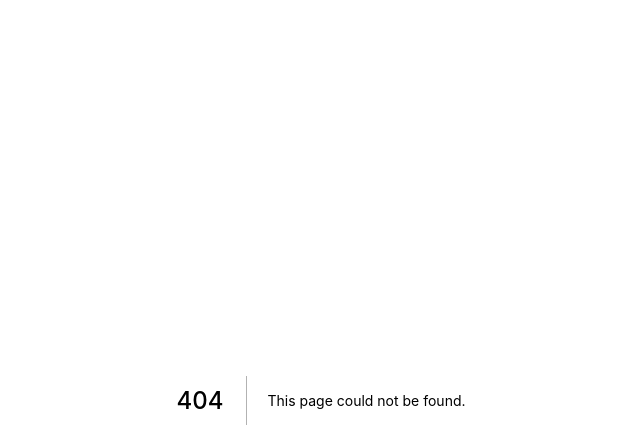
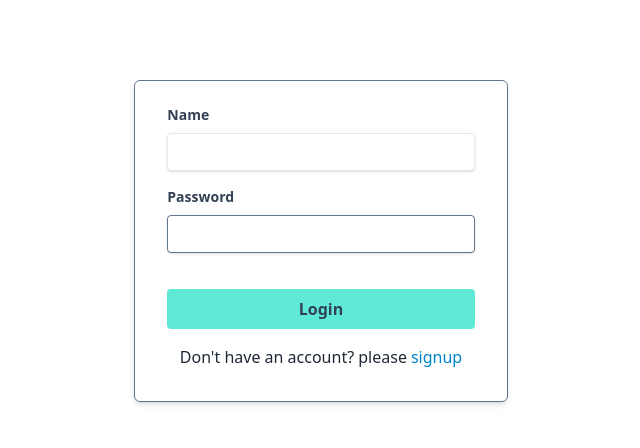
Before and after one commit to samiulalimsaad/fake-movie, a Next.js app: page /login in a window 1280 px wide. Before the commit this address had no page. Shown: the top 448 px of the page, without its empty margins (319-959 px from the left). Built offline with nearby package versions, Linux system fonts and the light colour scheme.

Commit message:
login page added

```diff
--- /dev/null
+++ b/pages/login/index.tsx
@@ -0,0 +1,103 @@
+import { ErrorMessage, Field, Form, Formik } from "formik";
+import Link from "next/link";
+import { useRouter } from "next/router";
+import useTitle from "../../components/utils/useTitle";
+import { LoginValidationSchema } from "../../components/utils/validator";
+
+interface loginInterface {
+    name: string;
+    password: string;
+}
+
+const initialValue = {
+    name: "",
+    password: "",
+};
+
+const Login = () => {
+    useTitle("Login");
+
+    const router = useRouter();
+
+    const createUser = (values: loginInterface) => {
+        const userInfo = JSON.parse(localStorage.getItem("userInfo") || "");
+        if (
+            userInfo.name === values.name &&
+            userInfo.password === values.password
+        ) {
+            router.push("/");
+        } else {
+            alert("Invalid Credentials");
+        }
+    };
+
+    return (
+        <section className="flex items-center justify-center p-4 sm:container sm:p-20">
+            <Formik
+                onSubmit={createUser}
+                validationSchema={LoginValidationSchema}
+                initialValues={initialValue}
+            >
+                {({ isSubmitting }) => (
+                    <Form className="sm:w-1/3">
+                        <div className="p-4 px-8 pt-6 pb-8 mb-4 bg-white border rounded-md shadow-md border-slate-500">
+                            <div className="mb-4 form-control">
+                                <label
+                                    className="block mb-2 text-sm font-bold text-slate-700"
+                                    htmlFor="name"
+                                >
+                                    Name
+                                </label>
+                                <Field
+                                    className="w-full px-3 py-2 leading-tight border rounded shadow appearance-none text-slate-700 focus:outline-none focus:shadow-outline"
+                                    id="name"
+                                    type="text"
+                                    name="name"
+                                    required
+                                />
+                                <ErrorMessage
+                                    className="text-error"
+                                    name="name"
+                                    component="div"
+                                />
+                            </div>
+                            <div className="mb-6 form-control">
+                                <label
+                                    className="block mb-2 text-sm font-bold text-slate-700"
+                                    htmlFor="password"
+                                >
+                                    Password
+                                </label>
+                                <Field
+                                    className="w-full px-3 py-2 mb-3 leading-tight border rounded shadow appearance-none border-slate-500 text-slate-700 focus:outline-none focus:shadow-outline "
+                                    id="password"
+                                    type="password"
+                                    name="password"
+                                    required
+                                />
+                                <ErrorMessage
+                                    className="text-error"
+                                    name="password"
+                                    component="div"
+                                />
+                            </div>
+                            <div className="space-y-4 form-control">
+                                <button className="w-full px-4 py-2 font-bold bg-teal-300 rounded hover:text-white text-slate-700 hover:bg-teal-700 focus:outline-none focus:shadow-outline disabled:bg-teal-800">
+                                    Login
+                                </button>
+                            </div>
+                            <div className="flex items-center justify-center mt-4">
+                                <p>Don&apos;t have an account? please</p>
+                                <Link href="/signup" passHref>
+                                    <a className="ml-1 text-sky-600">signup</a>
+                                </Link>
+                            </div>
+                        </div>
+                    </Form>
+                )}
+            </Formik>
+        </section>
+    );
+};
+
+export default Login;
--- a/pages/signup/index.tsx
+++ b/pages/signup/index.tsx
@@ -15,7 +15,7 @@ interface loginInterface {
 const initialValue = {
     name: "",
     phone: "",
-    profession: "",
+    profession: "student",
     email: "",
     password: "",
 };
@@ -107,7 +107,7 @@ const Signup = () => {
                                     Profession
                                 </label>
                                 <Field
-                                    className="w-full px-3 py-2 leading-tight border rounded shadow appearance-none text-slate-700 focus:outline-none focus:shadow-outline select capitalize"
+                                    className="w-full px-3 py-2 leading-tight capitalize border rounded shadow appearance-none text-slate-700 focus:outline-none focus:shadow-outline select"
                                     id="profession"
                                     name="profession"
                                     as="select"
```
